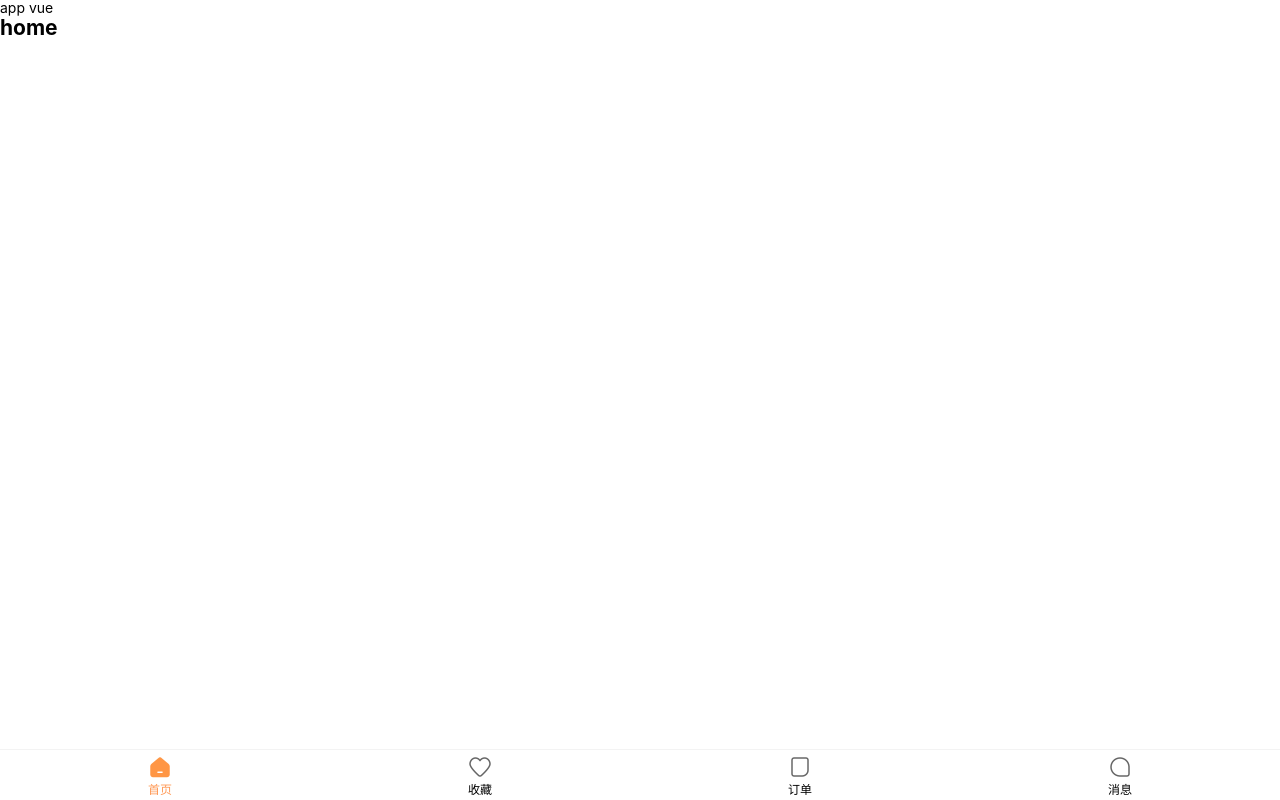
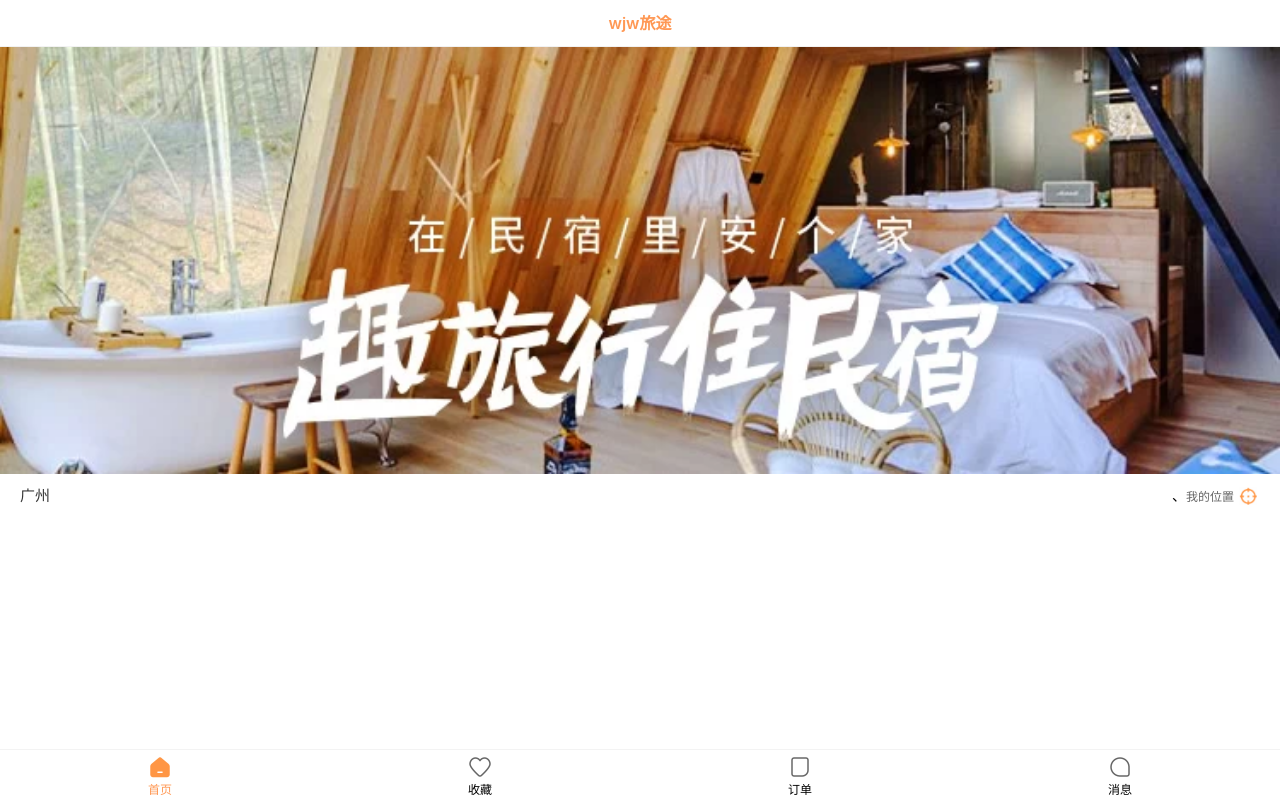
Before and after one commit to Jingweiw99/wjw-trip, a Vue app: page /#/home in a window 1280 px wide. Built offline with nearby package versions, Linux system fonts and the light colour scheme.

Commit message:
抽取home的nav-bar和search-box，开始隐藏的city页面

```diff
--- a/src/App.vue
+++ b/src/App.vue
@@ -1,6 +1,5 @@
 <template>
   <div class="app">
-    app vue
     <router-view />
     <Tabbar />
   </div>
--- /dev/null
+++ b/src/views/home/cpns/home-nav-bar.vue
@@ -0,0 +1,25 @@
+<template>
+    <div class="nav-bar">
+      <div class="title">wjw旅途</div>
+    </div>
+</template>
+
+<script setup>
+
+</script>
+
+<style lang="less" scoped>
+  .nav-bar {
+    display: flex;
+    justify-content: center;
+    align-items: center;
+    height: 46px;
+    border-bottom: 1px solid #f2f2f2;
+
+    .title {
+      color: var(--primary-color);
+      font-size: 16px;
+      font-weight: 600;
+    }
+  }
+</style>
--- /dev/null
+++ b/src/views/home/cpns/home-search-box.vue
@@ -0,0 +1,64 @@
+<template>
+  <div class="search-box">
+    <div class="location">
+      <div class="city" @click="cityClick">广州</div>、
+      <div class="position" @click="positionClick">
+        <span class="text">我的位置</span>
+        <img src="@/assets/img/home/icon_location.png" alt="">
+      </div>
+    </div>
+  </div>
+</template>
+
+<script setup>
+const positionClick = () => {
+  navigator.geolocation.getCurrentPosition(res => {
+    console.log("获取位置成功！", res)
+  }, err => {
+    console.log("获取位置失败!", err)
+  }), {
+    enableHighAccuracy: true,
+    timeout: 5000,
+    maximumAge: 0
+  }
+}
+
+const cityClick = () => {
+  console.log("hello")
+}
+
+</script>
+
+<style lang="less" scoped>
+.location {
+  display: flex;
+  align-items: center;
+  height: 44px;
+  padding: 0 20px;
+
+  .city {
+    flex: 1;
+    color: #333;
+    font-size: 15px;
+  }
+
+  .position {
+    width: 74px;
+    display: flex;
+    align-items: center;
+
+    .text {
+      position: relative;
+      top: 1px;
+      color: #666;
+      font-size: 12px;
+    }
+
+    img {
+      margin-left: 5px;
+      width: 18px;
+      height: 18px;
+    }
+  }
+}
+</style>
--- a/src/views/home/home.vue
+++ b/src/views/home/home.vue
@@ -1,18 +1,27 @@
 <template>
   <div class="home">
-    <h2>home</h2>
-
+    <home-nav-bar />
+    <div class="banner">
+      <img src="@/assets/img/home/banner.webp" alt="">
+    </div>
+    <home-search-box />
   </div>
 </template>
 
 <script setup>
-import { ref } from 'vue'
-const ratevValue = ref(0)
-const reteIncrement = function () {
-  ratevValue.value++
-}
+import HomeNavBar from "./cpns/home-nav-bar.vue"
+import HomeSearchBox from "./cpns/home-search-box.vue"
+
 </script>
 
 <style lang="less" scoped>
+.banner {
+
+  img {
+    width: 100%;
+  }
+}
+
+
 
 </style>
```
Also changed, not shown: src/views/city/city.vue (added).
